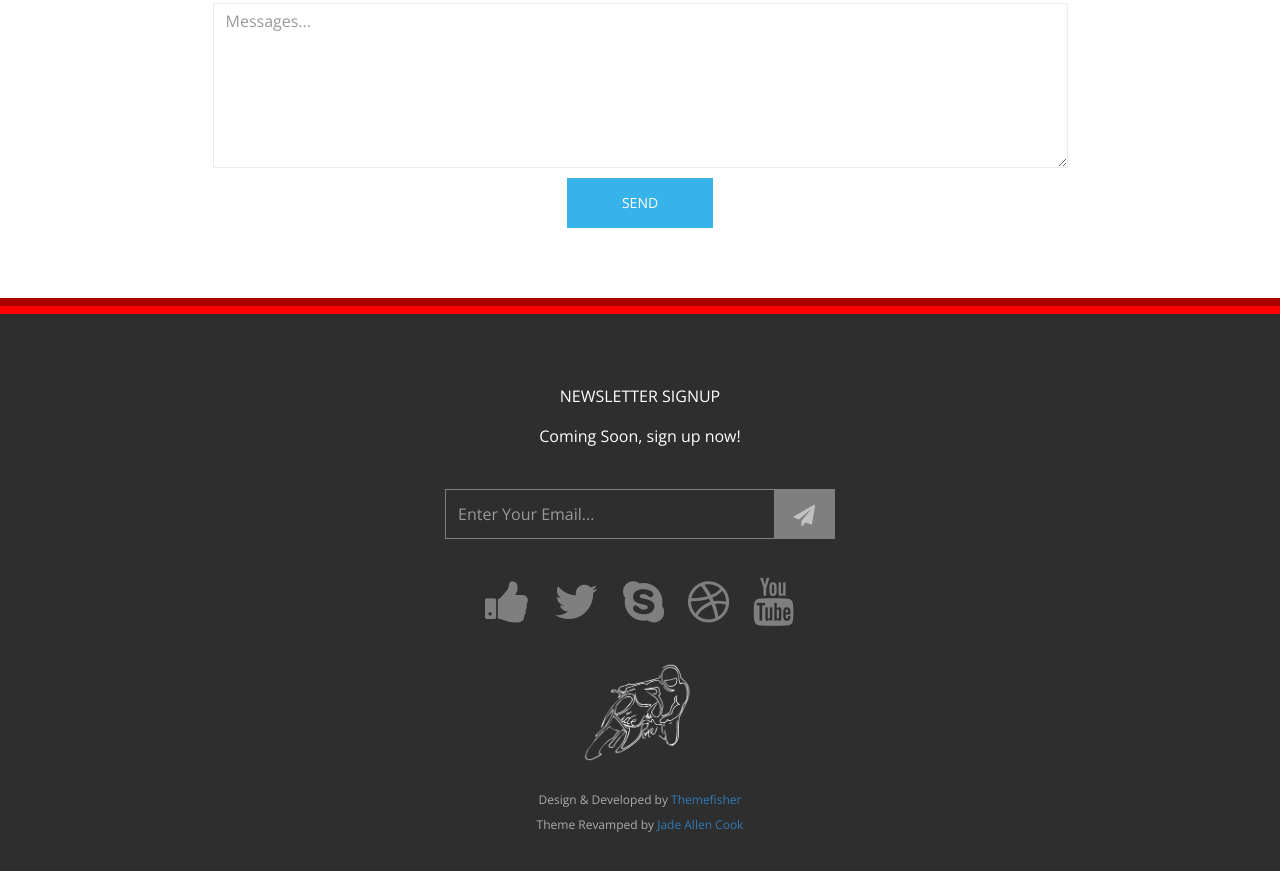
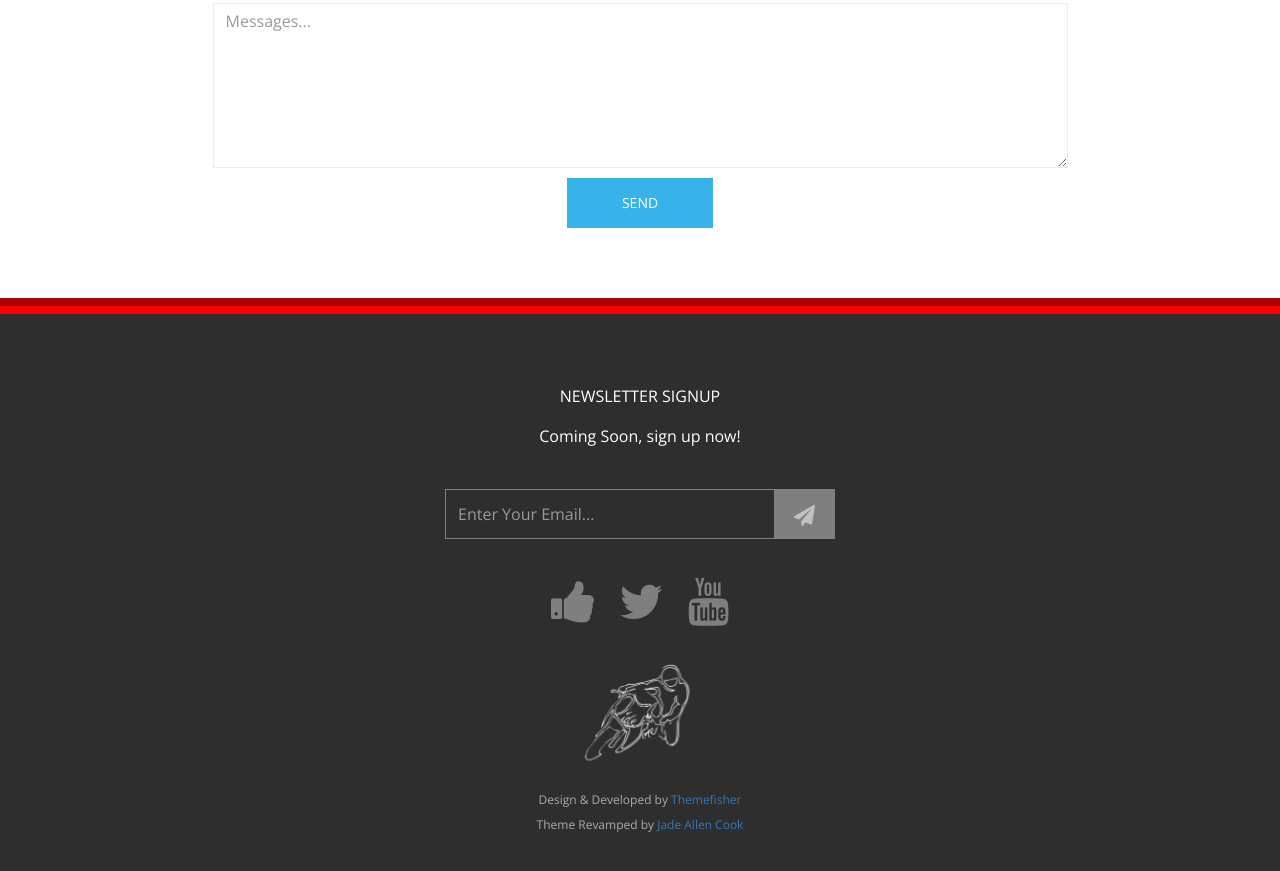
Before and after one commit to jadeallencook/Ride-The-Vote, a plain HTML site: page index.html in a window 1280 px wide. Shown: the part 3417-4288 px from the top of the page. Drawn offline with nearby package versions, Linux system fonts and the light colour scheme; some packages are replaced by stand-ins of ours.

Commit message:
⚗ Removed unnecessary social media links

```diff
--- a/index.html
+++ b/index.html
@@ -318,13 +318,11 @@
                         <ul>
                             <li class="wow animated zoomIn"><a href="#"><i class="fa fa-thumbs-up fa-3x"></i></a></li>
                             <li class="wow animated zoomIn" data-wow-delay="0.3s"><a href="#"><i class="fa fa-twitter fa-3x"></i></a></li>
-                            <li class="wow animated zoomIn" data-wow-delay="0.6s"><a href="#"><i class="fa fa-skype fa-3x"></i></a></li>
-                            <li class="wow animated zoomIn" data-wow-delay="0.9s"><a href="#"><i class="fa fa-dribbble fa-3x"></i></a></li>
-                            <li class="wow animated zoomIn" data-wow-delay="1.2s"><a href="#"><i class="fa fa-youtube fa-3x"></i></a></li>
+                            <li class="wow animated zoomIn" data-wow-delay="0.6s"><a href="#"><i class="fa fa-youtube fa-3x"></i></a></li>
                         </ul>
                     </div>
 
-                    <img src="img/logo.png" style="height:100px; margin-bottom: 25px;" />
+                    <img class="wow animated zoomIn" data-wow-delay="0.9s" src="img/logo.png" style="height:100px; margin-bottom: 25px;" />
                     <p>Design & Developed by <a href="http://themefisher.com/">Themefisher</a></p>
                     <p>Theme Revamped by <a href="http://themefisher.com/">Jade Allen Cook</a></p>
                 </div>
```
